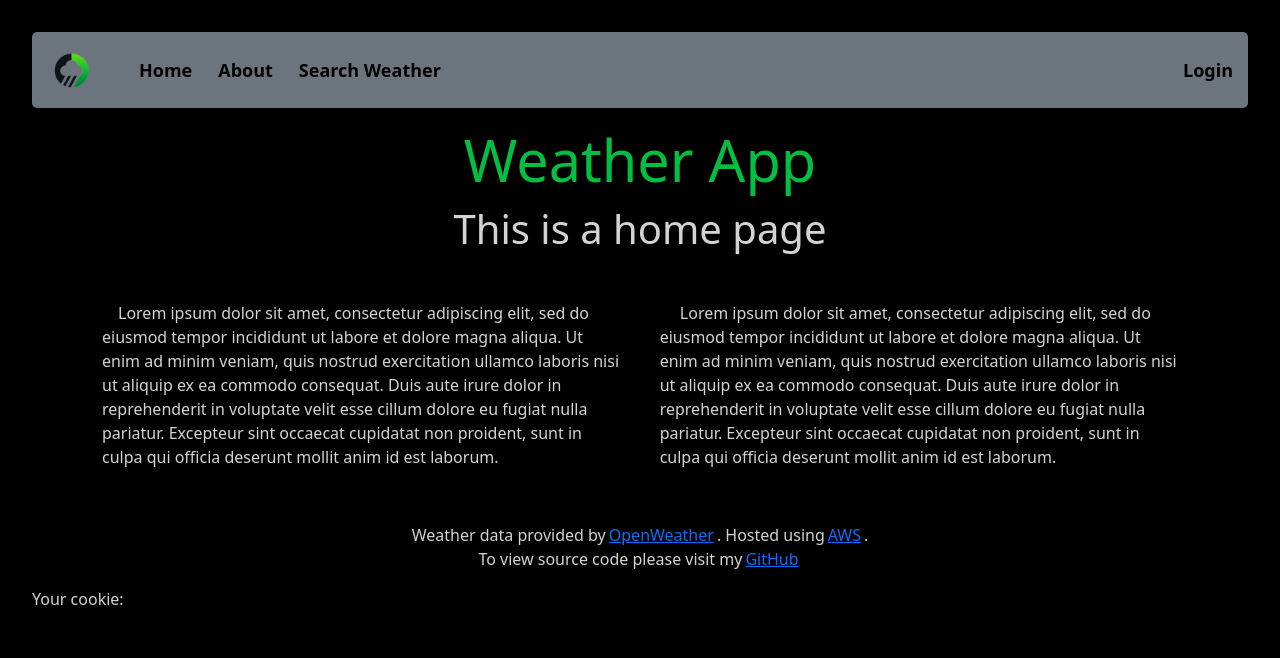
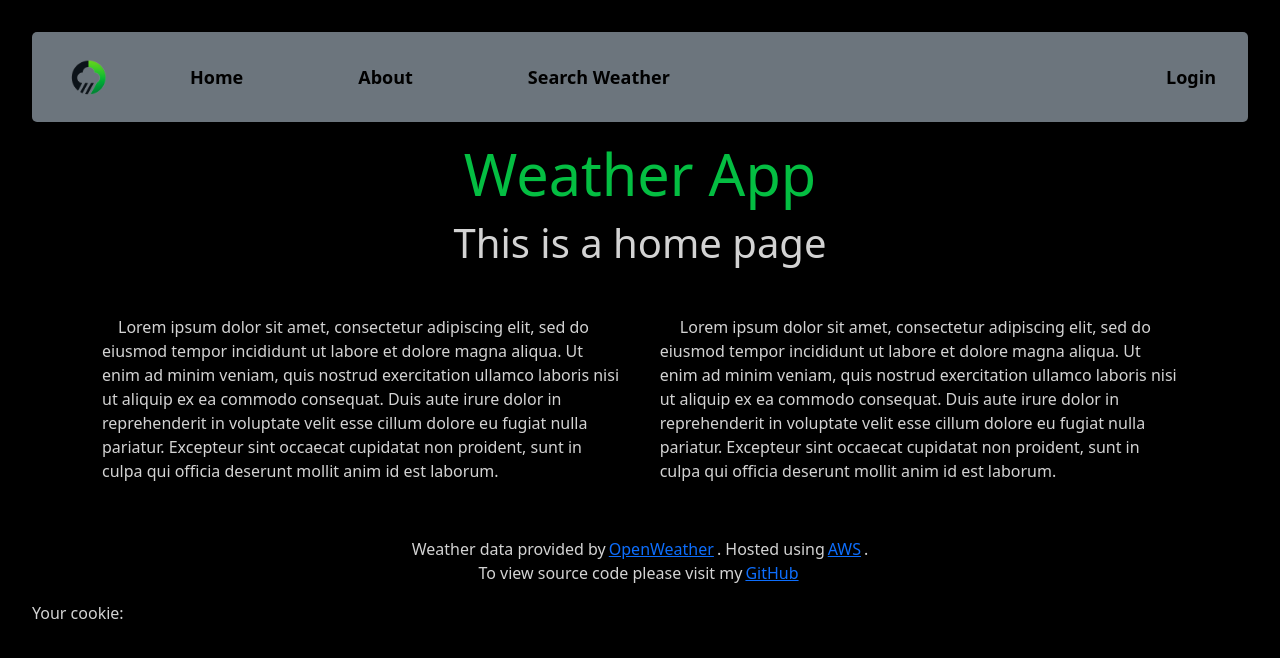
Before and after one commit to Oneshot369/cap-frontend, a Vue app: page / in a window 1280 px wide. Shown: the top 658 px of the page. Built offline with nearby package versions, Linux system fonts and the light colour scheme.

Commit message:
graph and nav style

```diff
--- a/src/components/ForecastGraph.vue
+++ b/src/components/ForecastGraph.vue
@@ -13,53 +13,51 @@ import {
 import { Line } from 'vue-chartjs'
 import type { ForecastObject } from '../stores/forecastObject.ts'
 
-
 defineProps<{
   readonly weather: ForecastObject
 }>()
 
-ChartJS.register(Title, Tooltip, Legend, LineElement, CategoryScale, LinearScale, PointElement);
+ChartJS.register(Title, Tooltip, Legend, LineElement, CategoryScale, LinearScale, PointElement)
 var options = {
   responsive: true,
   plugins: {
     legend: {
       labels: {
-              color: 'black', // Set legend text color to black
-            },
+        color: 'black' // Set legend text color to black
+      }
     },
     title: {
       display: true,
       text: 'Forecasted Temperature',
-            color: 'black', // Set title text color to black
-          },
+      color: 'black' // Set title text color to black
+    }
   },
   scales: {
     x: {
       ticks: {
-              color: 'black', // Set x-axis tick labels to black
+        color: 'black' // Set x-axis tick labels to black
       },
       title: {
         display: true,
-              color: 'black', // Set x-axis title color to black (if any)
-            },
+        color: 'black' // Set x-axis title color to black (if any)
+      }
     },
     y: {
       ticks: {
-              color: 'black', // Set y-axis tick labels to black
+        color: 'black' // Set y-axis tick labels to black
       },
       title: {
         display: true,
-              color: 'black', // Set y-axis title color to black (if any)
-            },
-          },
-        },
+        color: 'black' // Set y-axis title color to black (if any)
+      }
+    }
+  }
 }
 </script>
 
 <template>
   <div>
-
-    <h1>Forecasted Temperature: </h1>
+    <h1>Forecasted Temperature:</h1>
     <div class="graph">
       <Line :data="weather" :options="options" width="1000" />
     </div>
@@ -69,12 +67,10 @@ var options = {
 <style scoped>
 .graph {
   width: 100%; /* Allow it to take up the full space provided by parent */
-    max-width: 100rem; /* Optional: set a max size for scaling */
+  max-width: 100%; /* Optional: set a max size for scaling */
 
   background-color: #6c757d;
   border-radius: 5px;
   margin-right: 10px;
-
 }
-
 </style>
--- a/src/components/Navbar.vue
+++ b/src/components/Navbar.vue
@@ -25,13 +25,13 @@ const logout = () => {
       </button>
       <div class="collapse navbar-collapse" id="navbarNav">
         <ul class="navbar-nav">
-          <li class="nav-item">
+          <li class="nav-item left-nav">
             <RouterLink to="/">Home</RouterLink>
           </li>
-          <li class="nav-item">
+          <li class="nav-item left-nav">
             <RouterLink to="/about">About</RouterLink>
           </li>
-          <li class="nav-item">
+          <li class="nav-item left-nav">
             <RouterLink to="/search">Search Weather</RouterLink>
           </li>
         </ul>
@@ -86,6 +86,7 @@ a {
   font-size: large;
   color: black;
   border-radius: 5px;
+  padding: 12px 20px;
 }
 a:hover {
   border-radius: 5px;
@@ -107,4 +108,10 @@ nav {
 .navbar-nav {
   justify-content: space-between;
 }
+.left-nav {
+  flex-grow: 4;
+  display: flex;
+  justify-content: center;
+  margin-right: 55px;
+}
 </style>
```
Lines whose indentation alone changed are shown as unchanged.
